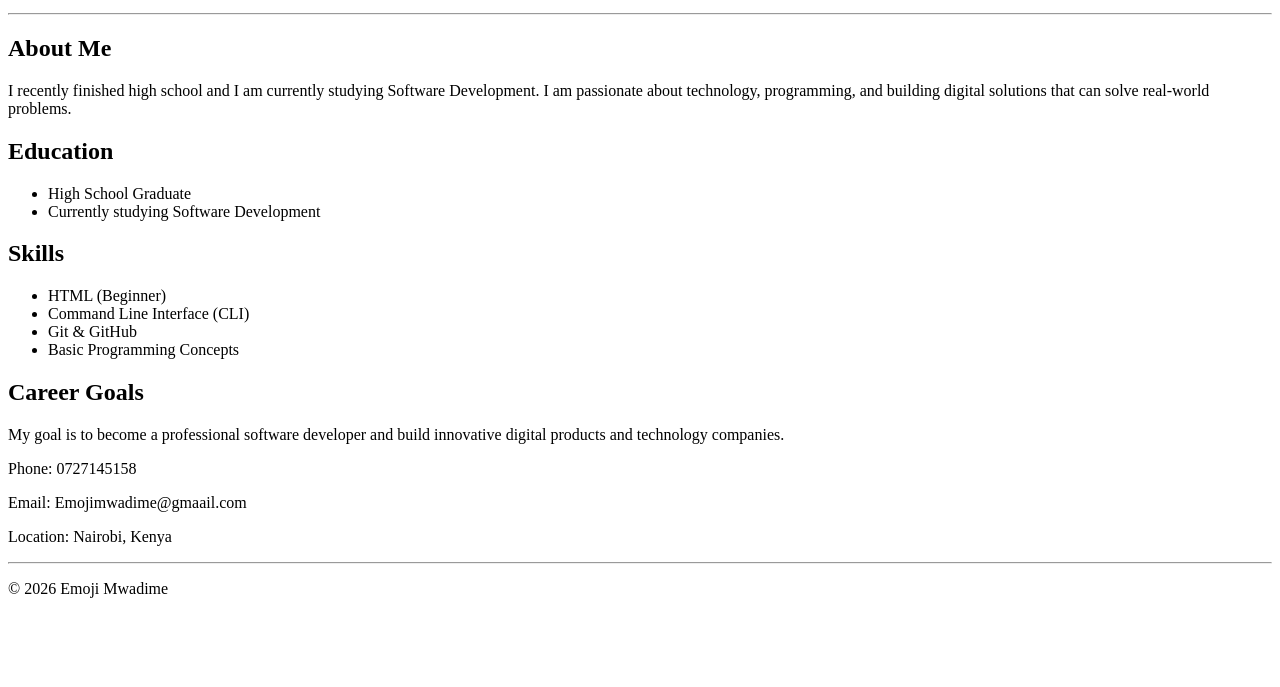
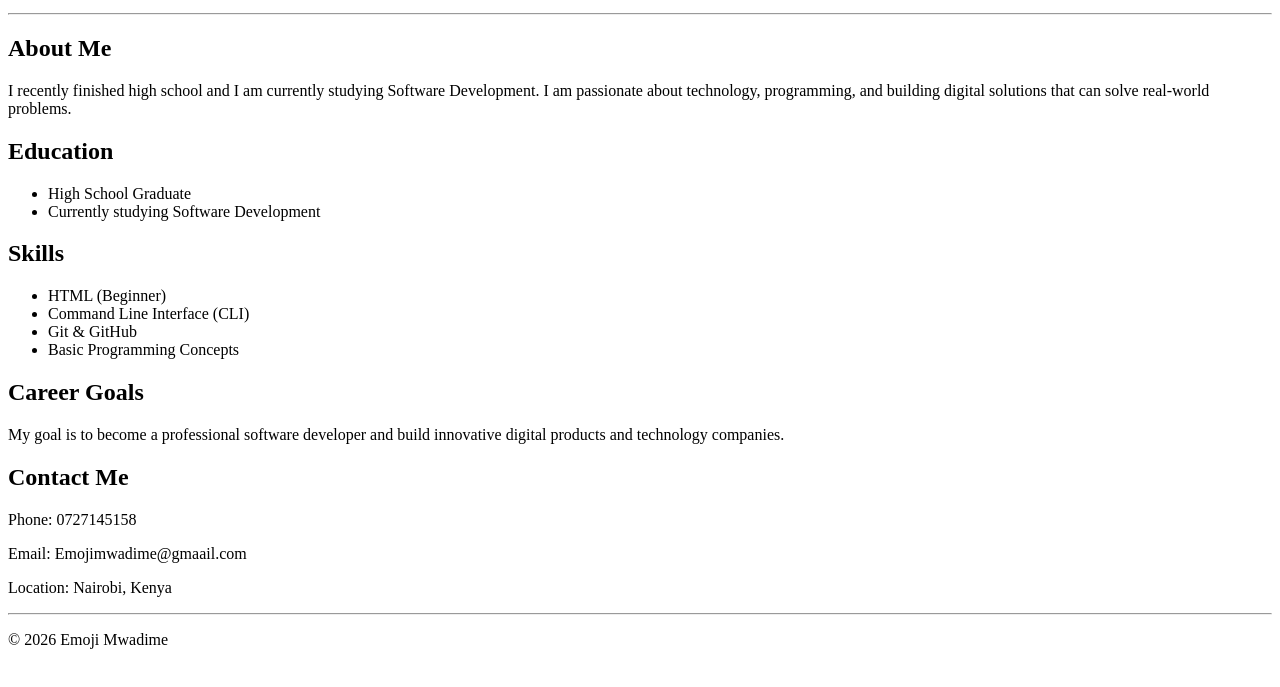
Before and after one commit to Daltonmwadime/Dalton-mwadime, a plain HTML site: page index.html in a window 1280 px wide. Shown: the part 101-788 px from the top of the page. Drawn offline with Linux system fonts and the light colour scheme.

Commit message:
Change title and add contact form section
Updated the title to 'Dalton Mwadime' and added a contact form section.

```diff
--- a/index.html
+++ b/index.html
@@ -3,7 +3,7 @@
   <head>
     <meta charset="UTF-8" />
     <meta name="viewport" content="width=device-width, initial-scale=1.0" />
-    <title>My CV</title>
+    <title>Dalton Mwadime</title>
   </head>
 
   <body>
@@ -56,6 +56,8 @@
 
     <!-- Contact -->
     <section>
+      <form>
+        <h2>Contact Me</h2>
       <p>Phone: 0727145158</p>
       <p>Email: Emojimwadime@gmaail.com</p>
       <p>Location: Nairobi, Kenya</p>
```
